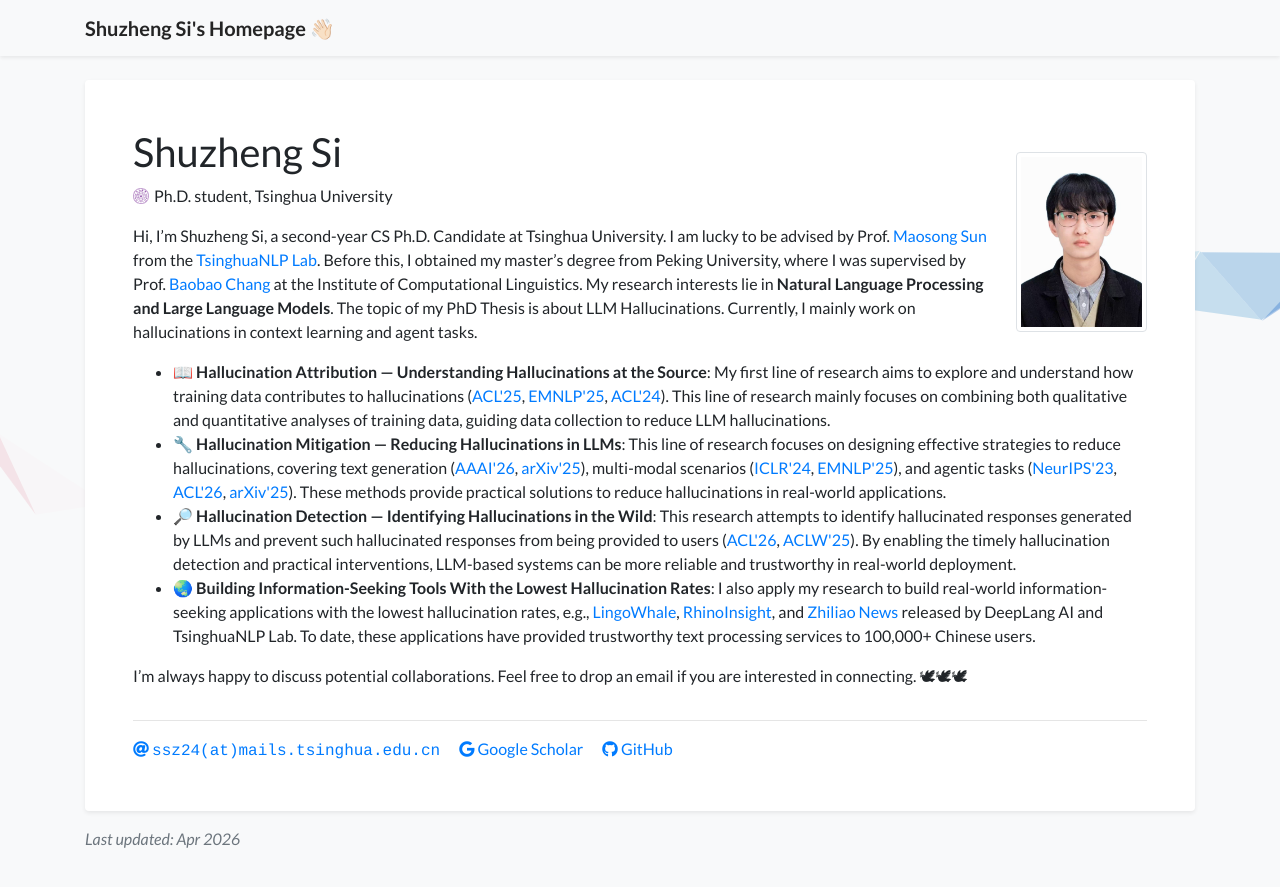
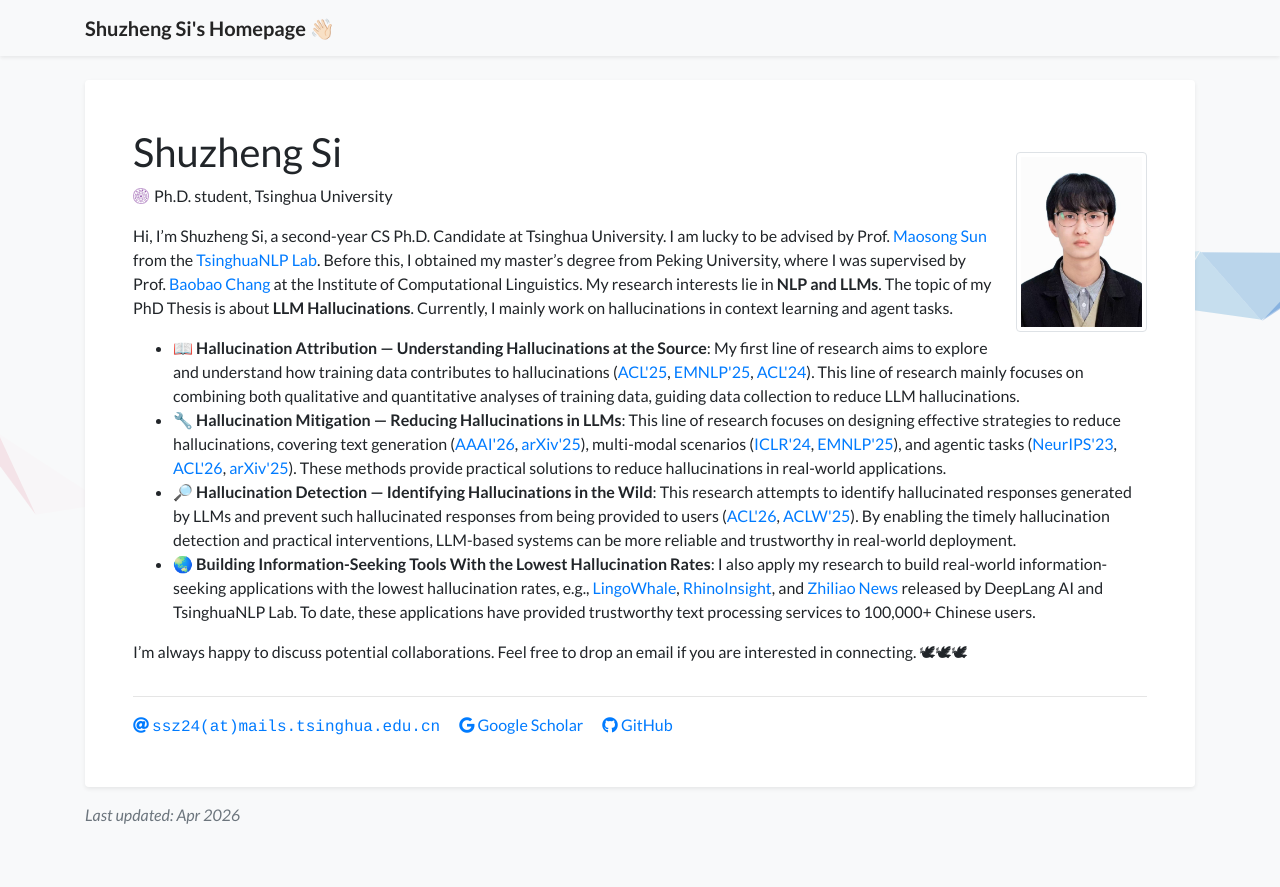
Before and after one commit to S1s-Z/s1s-z.github.io, a Jekyll site: the page built from index.html, in a window 1280 px wide. Shown: the top 887 px of the page. Built offline with Jekyll 4.4.1, drawn with Linux system fonts in a browser that asks for light colours; a style sheet for code colours, icons or effects is not loaded.

Commit message:
Update profile.yml

```diff
--- a/_data/profile.yml
+++ b/_data/profile.yml
@@ -19,7 +19,7 @@
 # xiaohongshu: 5fa2663000000000010068e2
 
 short_bio: >-
-  Hi, I’m Shuzheng Si, a second-year CS Ph.D. Candidate at Tsinghua University. I am lucky to be advised by Prof. <a href="https://scholar.google.com/citations?hl=en&user=zIgT0HMAAAAJ">Maosong Sun</a> from the <a href="https://nlp.csai.tsinghua.edu.cn">TsinghuaNLP Lab</a>. Before this, I obtained my master’s degree from Peking University, where I was supervised by Prof. <a href="https://scholar.google.com.au/citations?user=LaKNyhQAAAAJ">Baobao Chang</a> at the Institute of Computational Linguistics. My research interests lie in <b>Natural Language Processing and Large Language Models</b>. The topic of my PhD Thesis is about LLM Hallucinations. Currently, I mainly work on hallucinations in context learning and agent tasks.
+  Hi, I’m Shuzheng Si, a second-year CS Ph.D. Candidate at Tsinghua University. I am lucky to be advised by Prof. <a href="https://scholar.google.com/citations?hl=en&user=zIgT0HMAAAAJ">Maosong Sun</a> from the <a href="https://nlp.csai.tsinghua.edu.cn">TsinghuaNLP Lab</a>. Before this, I obtained my master’s degree from Peking University, where I was supervised by Prof. <a href="https://scholar.google.com.au/citations?user=LaKNyhQAAAAJ">Baobao Chang</a> at the Institute of Computational Linguistics. My research interests lie in <b>NLP and LLMs</b>. The topic of my PhD Thesis is about <b>LLM Hallucinations</b>. Currently, I mainly work on hallucinations in context learning and agent tasks.
   <br>
   <ul class="pub">
       <li>
```
